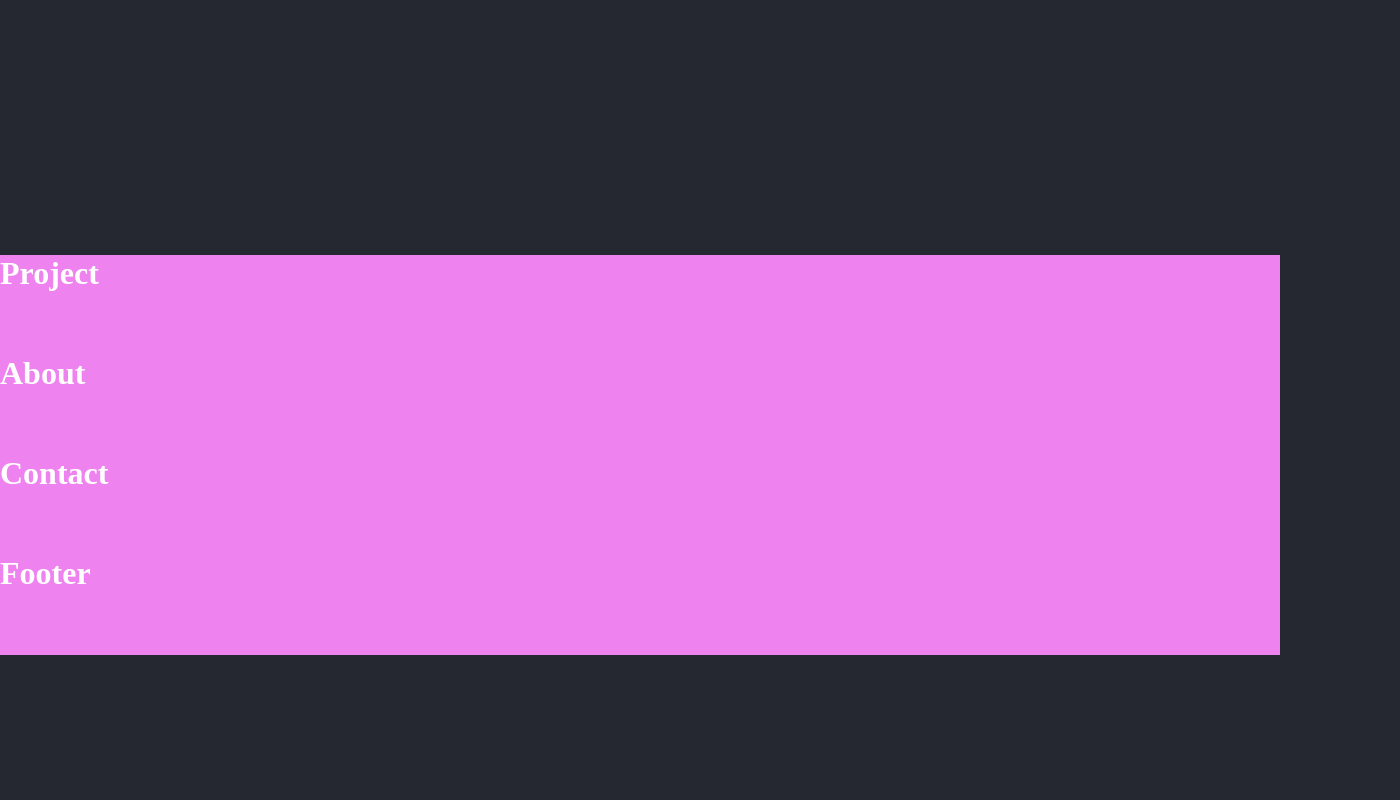
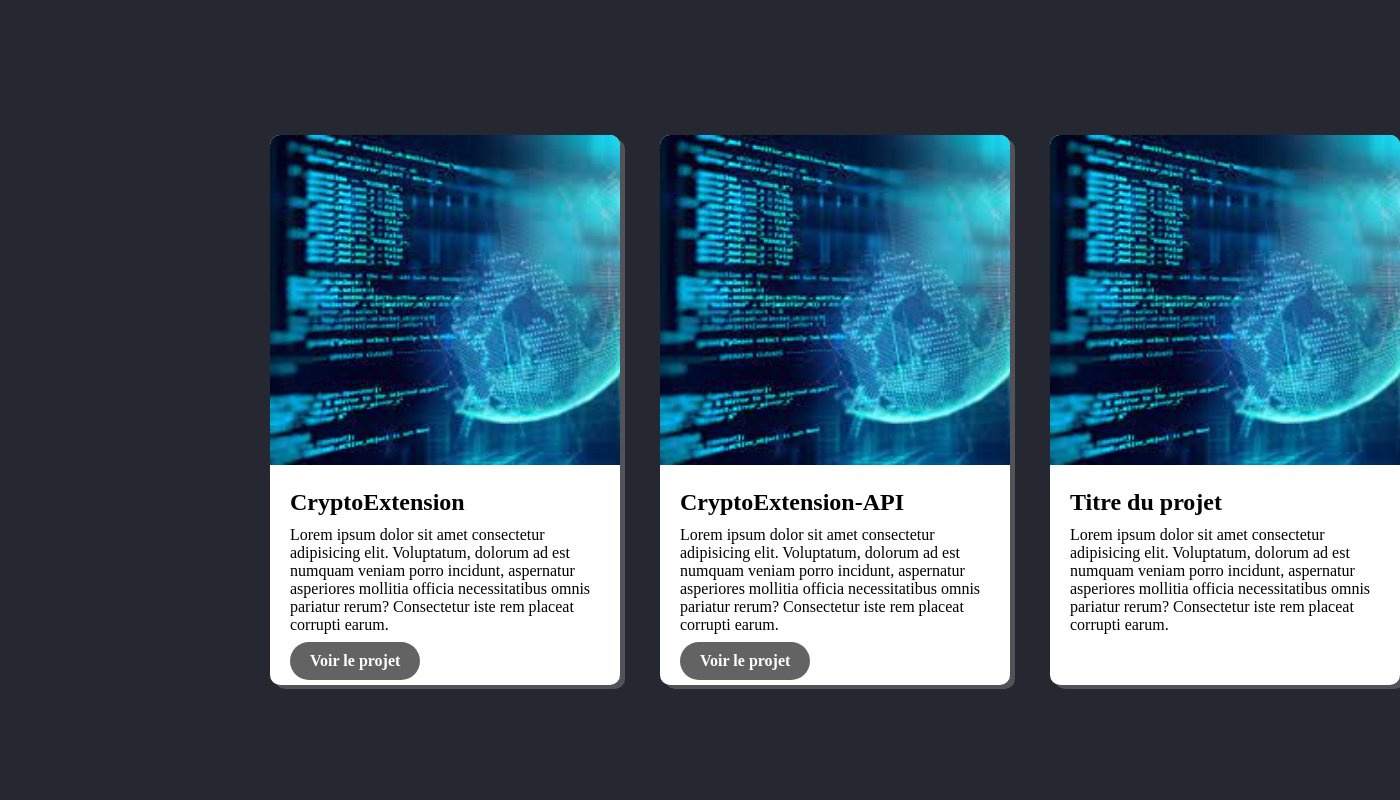
Before and after one commit to NapoTwiixe306/React-Portfolio, a React (Create React App) app: page / in a window 1280 px wide. Shown: the part 1140-1940 px from the top of the page, 1400 px wide, since content can reach past the window. Before the commit the page ends 1805 px from the top, so only its background shows below. Built offline with nearby package versions, Linux system fonts and the light colour scheme.

Commit message:
project and full id linked

```diff
--- a/src/App.css
+++ b/src/App.css
@@ -288,3 +288,61 @@ header .navigation li a {
   border-radius: 10px;
   background-color: #808080;
 }
+
+.card {
+  position: relative;
+  display: inline-block;
+  width: 350px;
+  height: 550px;
+  margin: 20px;
+  top: -150px;
+  left: 250px;
+  background-color: #fff;
+  border-radius: 10px;
+  overflow: hidden;
+  box-shadow: 5px 4px rgba(255, 255, 255, 0.2);
+
+}
+
+.card img {
+  width: 100%;
+  height: 60%;
+  object-fit: cover;
+}
+
+.card-content {
+  padding: 20px;
+}
+
+.card-title {
+  font-size: 24px;
+  font-weight: bold;
+  color: #000000;
+  margin-bottom: 10px;
+}
+
+.card-description {
+  font-size: 16px;
+  color: #000000;
+  margin-bottom: 20px;
+}
+
+.card-link {
+  position: relative;
+  top: -12px;
+  display: inline-block;
+  padding: 10px 20px;
+  background-color: #636363;
+  color: #ffffff;
+  border-radius: 25px;
+  text-decoration: none;
+  font-size: 16px;
+  font-weight: bold;
+  transition: all 0.3s;
+}
+
+.card-link:hover {
+  background-color: #3b3b3b;
+  color: #ffffff;
+  cursor: pointer;
+}
--- a/src/components/About.jsx
+++ b/src/components/About.jsx
@@ -4,7 +4,7 @@ import '../App.css';
 
 const About = () => {
     return (
-        <div className="tqt">
+        <div className="tqt" id="About">
             <h1>About</h1>
         </div>
     );
--- a/src/components/Contact.jsx
+++ b/src/components/Contact.jsx
@@ -4,7 +4,7 @@ import '../App.css';
 
 const Contact = () => {
     return (
-        <div className="tqt">
+        <div className="tqt" id="Contact">
             <h1>Contact</h1>
         </div>
     );
--- a/src/components/Project.jsx
+++ b/src/components/Project.jsx
@@ -1,11 +1,37 @@
 import React from "react";
 import '../App.css';
 
+const code = require('../img/code.png')
 
 const Project = () => {
     return (
-        <div className="tqt">
-            <h1>Project</h1>
+        <div className="all" id="Project">
+            <div class="card">
+                <img src={code} alt="img de moi"/>
+                <div class="card-content">
+                    <h3 class="card-title">CryptoExtension</h3>
+                    <p class="card-description">Lorem ipsum dolor sit amet consectetur adipisicing elit. Voluptatum, dolorum ad est numquam veniam porro incidunt, aspernatur asperiores mollitia officia necessitatibus omnis pariatur rerum? Consectetur iste rem placeat corrupti earum.</p>
+                    <a href="https://cryptoextension.fr" target="_blank" class="card-link" rel="noreferrer">Voir le projet</a>
+
+                </div>
+            </div>
+
+            <div class="card">
+                <img src={code} alt="img de moi"/>
+                <div class="card-content">
+                    <h3 class="card-title">CryptoExtension-API</h3>
+                    <p class="card-description">Lorem ipsum dolor sit amet consectetur adipisicing elit. Voluptatum, dolorum ad est numquam veniam porro incidunt, aspernatur asperiores mollitia officia necessitatibus omnis pariatur rerum? Consectetur iste rem placeat corrupti earum.</p>
+                    <a href="https://github.com/NapoTwiixe306/CryptoExtension-Api" target="_blank" class="card-link" rel="noreferrer">Voir le projet</a>
+                </div>
+            </div>
+
+            <div class="card">
+                <img src={code} alt="img de moi"/>
+                <div class="card-content">
+                    <h3 class="card-title">Titre du projet</h3>
+                    <p class="card-description">Lorem ipsum dolor sit amet consectetur adipisicing elit. Voluptatum, dolorum ad est numquam veniam porro incidunt, aspernatur asperiores mollitia officia necessitatibus omnis pariatur rerum? Consectetur iste rem placeat corrupti earum.</p>
+                </div>
+            </div>
         </div>
     );
 };
```
Also changed, not shown: src/img/code.png (added).
